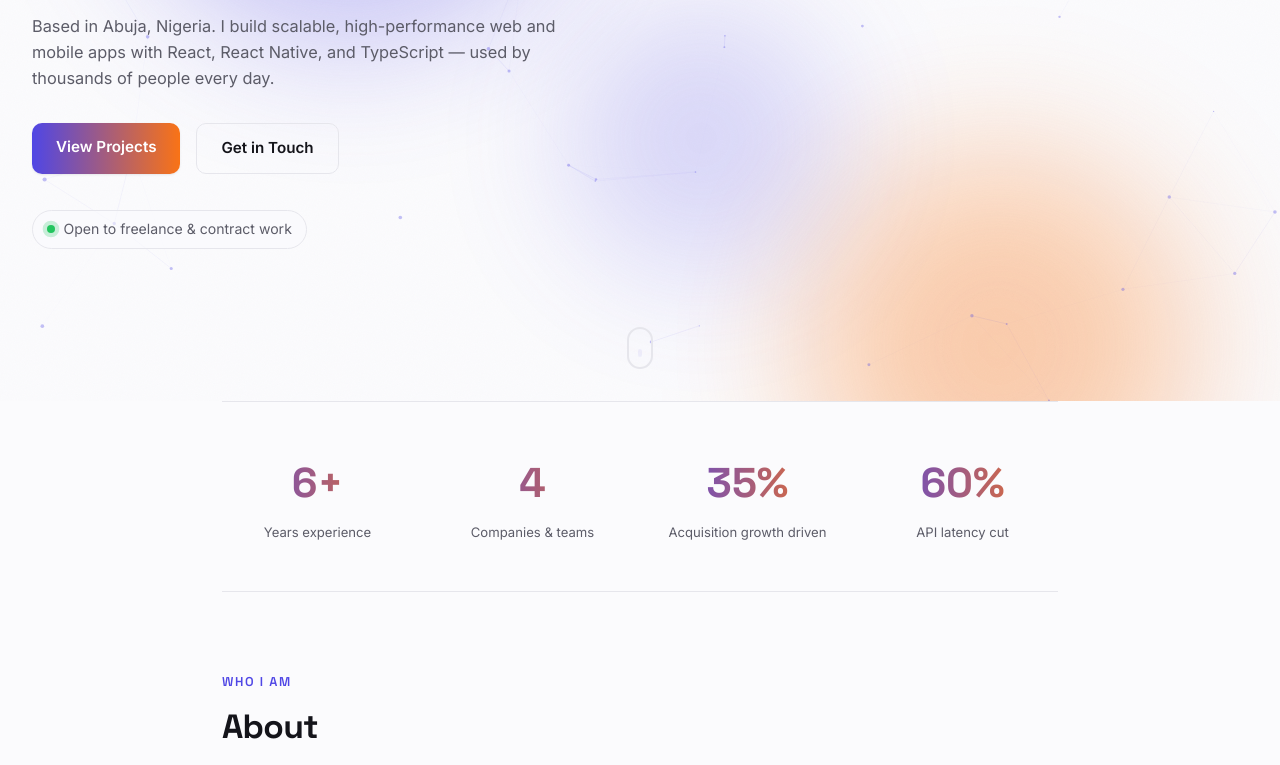
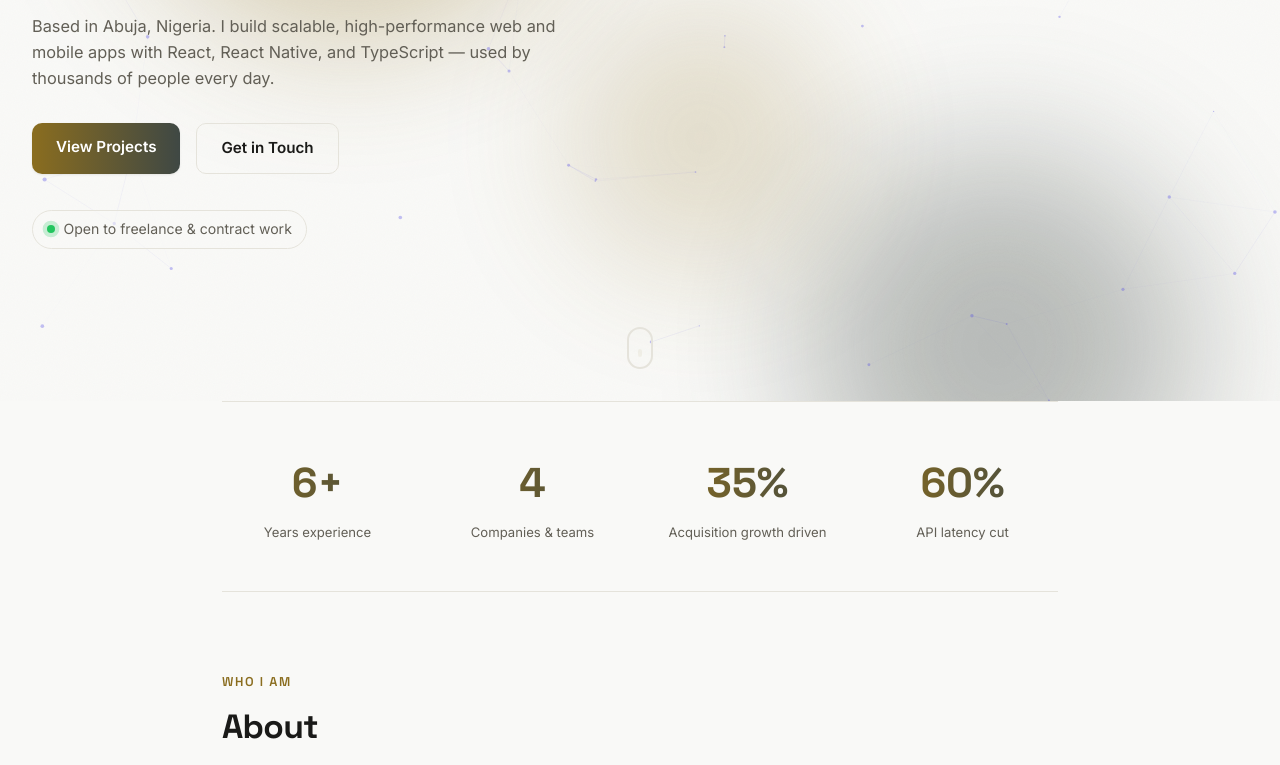
Before and after one commit to mujtabadamu/mujtabadamu.github.io, a plain HTML site: page index.html in a window 1280 px wide. Shown: the part 378-1143 px from the top of the page. Drawn offline with Linux system fonts and the light colour scheme.

Commit message:
update color theme

```diff
--- a/style.css
+++ b/style.css
@@ -1,44 +1,44 @@
 :root {
-  --bg: #fbfbfd;
-  --bg-alt: #f2f3f7;
-  --text: #14141a;
-  --text-muted: #5c5c68;
-  --accent: #4f46e5;
-  --accent-2: #f97316;
+  --bg: #f9f9f7;
+  --bg-alt: #efeee9;
+  --text: #1a1a18;
+  --text-muted: #625f56;
+  --accent: #8a6d1f;
+  --accent-2: #3f4844;
   --accent-contrast: #ffffff;
-  --border: #e6e6ec;
+  --border: #e5e3db;
   --card-bg: #ffffff;
-  --shadow: 0 1px 3px rgba(20, 20, 30, 0.06), 0 1px 2px rgba(20, 20, 30, 0.04);
-  --shadow-lg: 0 20px 40px -12px rgba(20, 20, 30, 0.18);
+  --shadow: 0 1px 3px rgba(26, 26, 24, 0.06), 0 1px 2px rgba(26, 26, 24, 0.04);
+  --shadow-lg: 0 20px 40px -12px rgba(26, 26, 24, 0.18);
   --font-display: "Space Grotesk", -apple-system, BlinkMacSystemFont, sans-serif;
   --font-body: "Inter", -apple-system, BlinkMacSystemFont, sans-serif;
 }
 
 :root[data-theme="dark"] {
-  --bg: #0a0a0d;
-  --bg-alt: #131317;
-  --text: #f3f3f6;
-  --text-muted: #9a9aa5;
-  --accent: #818cf8;
-  --accent-2: #fb923c;
-  --accent-contrast: #0a0a0d;
-  --border: #232329;
-  --card-bg: #131317;
+  --bg: #0e0e0c;
+  --bg-alt: #171613;
+  --text: #f2f1ec;
+  --text-muted: #a6a297;
+  --accent: #c9a94a;
+  --accent-2: #8b978f;
+  --accent-contrast: #0e0e0c;
+  --border: #29271f;
+  --card-bg: #121210;
   --shadow: 0 1px 3px rgba(0, 0, 0, 0.4), 0 1px 2px rgba(0, 0, 0, 0.3);
   --shadow-lg: 0 20px 40px -12px rgba(0, 0, 0, 0.6);
 }
 
 @media (prefers-color-scheme: dark) {
   :root:not([data-theme="light"]) {
-    --bg: #0a0a0d;
-    --bg-alt: #131317;
-    --text: #f3f3f6;
-    --text-muted: #9a9aa5;
-    --accent: #818cf8;
-    --accent-2: #fb923c;
-    --accent-contrast: #0a0a0d;
-    --border: #232329;
-    --card-bg: #131317;
+    --bg: #0e0e0c;
+    --bg-alt: #171613;
+    --text: #f2f1ec;
+    --text-muted: #a6a297;
+    --accent: #c9a94a;
+    --accent-2: #8b978f;
+    --accent-contrast: #0e0e0c;
+    --border: #29271f;
+    --card-bg: #121210;
     --shadow: 0 1px 3px rgba(0, 0, 0, 0.4), 0 1px 2px rgba(0, 0, 0, 0.3);
     --shadow-lg: 0 20px 40px -12px rgba(0, 0, 0, 0.6);
   }
```
Also changed, not shown: 1 other file.
